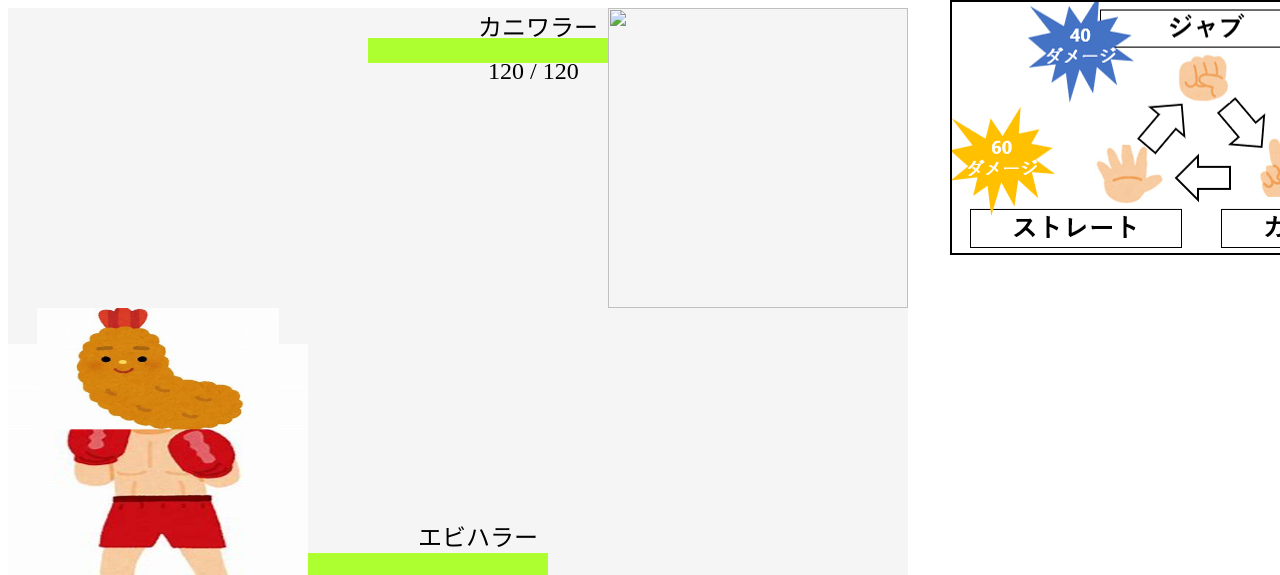
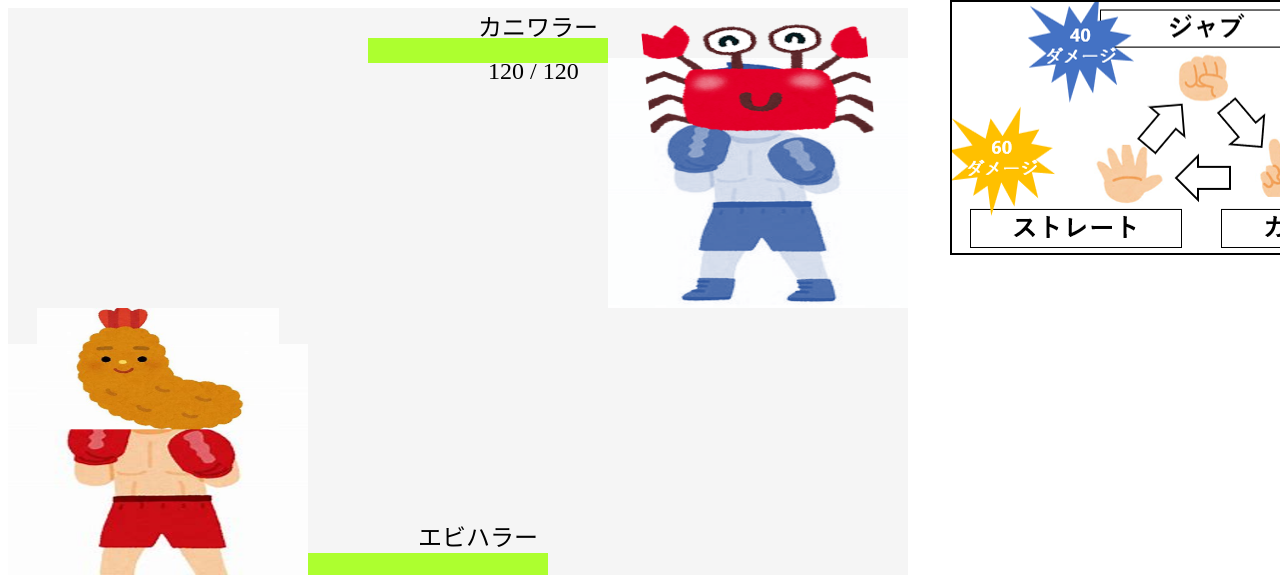
Before and after one commit to Kazut0Hara/Kazut0Hara.fnd30, a plain HTML site: page index.html in a window 1280 px wide. Shown: the top 575 px of the page. Drawn offline with Linux system fonts and the light colour scheme.

Commit message:
Update index.html

```diff
--- a/index.html
+++ b/index.html
@@ -14,7 +14,7 @@
     <span id="comName">カニワラー</span>
     <span id="comHPbar"></span>
     <span id="comHP"></span>
-    <img id="com" src="カニワラー1.png"/>
+    <img id="com" src="カニワラー.png"/>
 
     <span id="playerName">エビハラー</span>
     <img id="player" src="エビハラー.png">
```
